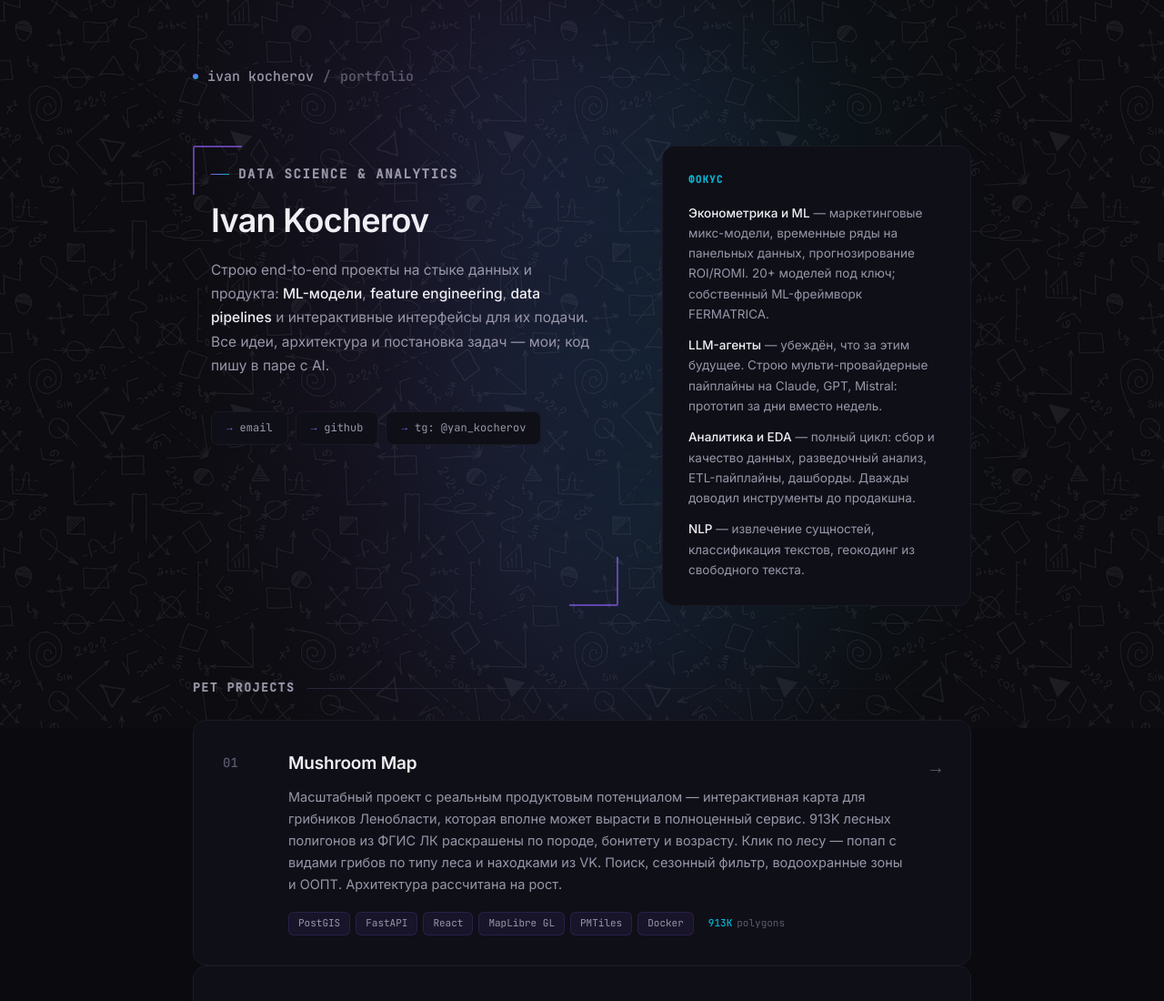
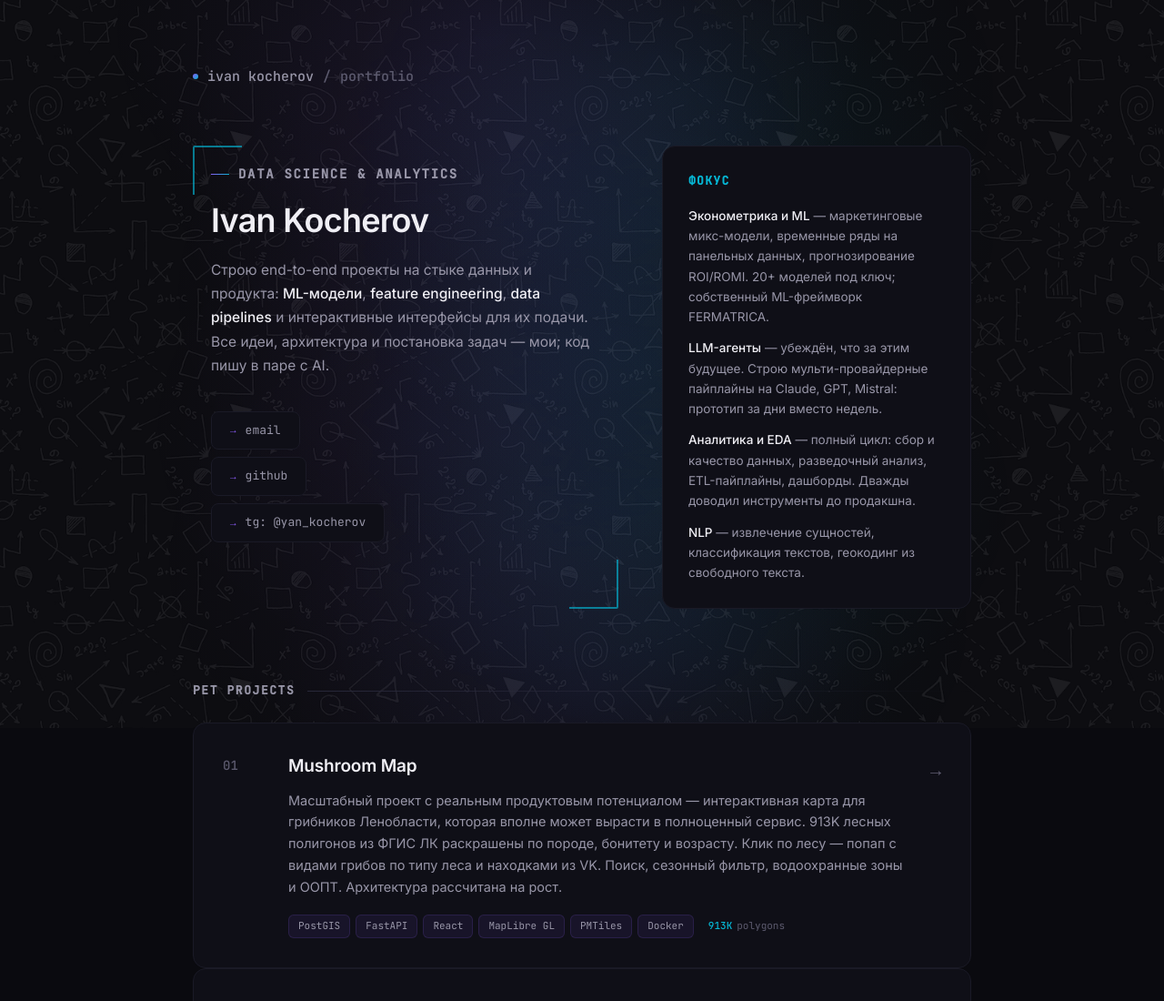
Before and after one commit to yungkocherov/yungkocherov.github.io, a plain HTML site: page index.html in a window 1280 px wide. Shown: the top 1100 px of the page at 91% size. Drawn offline with Linux system fonts and the light colour scheme.

Commit message:
Cyan corners, bigger Фокус label, vertical contact buttons

```diff
--- a/index.html
+++ b/index.html
@@ -98,8 +98,8 @@
       position: absolute;
       top: 0; left: 0;
       width: 52px; height: 52px;
-      border-top: 2.5px solid rgba(139,92,246,0.65);
-      border-left: 2.5px solid rgba(139,92,246,0.65);
+      border-top: 2.5px solid rgba(6,182,212,0.65);
+      border-left: 2.5px solid rgba(6,182,212,0.65);
       border-radius: 2px 0 0 0;
       pointer-events: none;
     }
@@ -108,8 +108,8 @@
       position: absolute;
       bottom: 0; right: 0;
       width: 52px; height: 52px;
-      border-bottom: 2.5px solid rgba(139,92,246,0.65);
-      border-right: 2.5px solid rgba(139,92,246,0.65);
+      border-bottom: 2.5px solid rgba(6,182,212,0.65);
+      border-right: 2.5px solid rgba(6,182,212,0.65);
       border-radius: 0 0 2px 0;
       pointer-events: none;
     }
@@ -157,7 +157,8 @@
     }
     .hero-about h3 {
       font-family: 'JetBrains Mono', monospace;
-      font-size: 11px;
+      font-size: 13px;
+      font-weight: 600;
       text-transform: uppercase;
       letter-spacing: 0.1em;
       color: var(--accent-2);
@@ -174,22 +175,23 @@
 
     .hero-links {
       display: flex;
+      flex-direction: column;
       gap: 8px;
       margin-top: 36px;
-      flex-wrap: wrap;
+      align-items: flex-start;
     }
     .hero-links a {
       font-family: 'JetBrains Mono', monospace;
-      font-size: 12px;
+      font-size: 13px;
       color: var(--text-muted);
       text-decoration: none;
-      padding: 8px 16px;
+      padding: 10px 20px;
       border: 1px solid var(--border);
       border-radius: 8px;
       transition: all 0.15s ease;
       display: inline-flex;
       align-items: center;
-      gap: 8px;
+      gap: 10px;
       background: var(--bg-card);
     }
     .hero-links a:hover {
```
